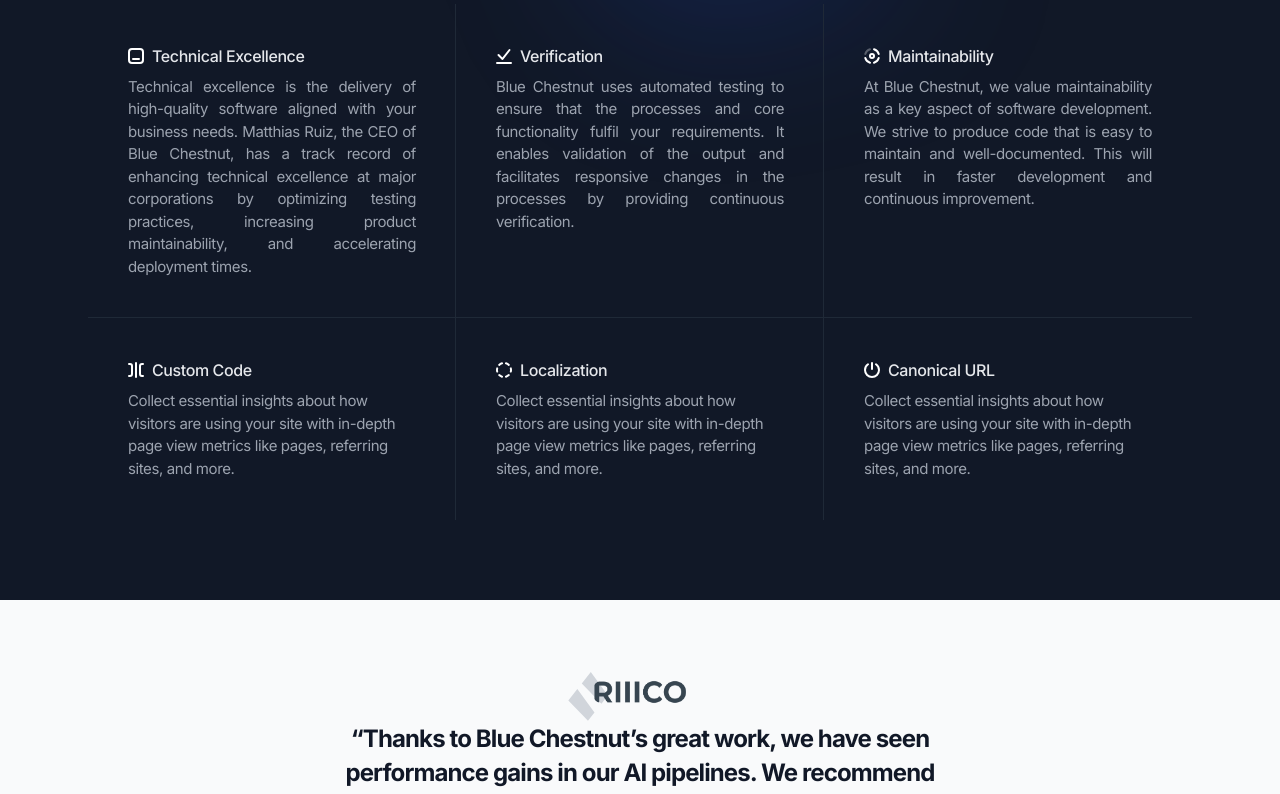
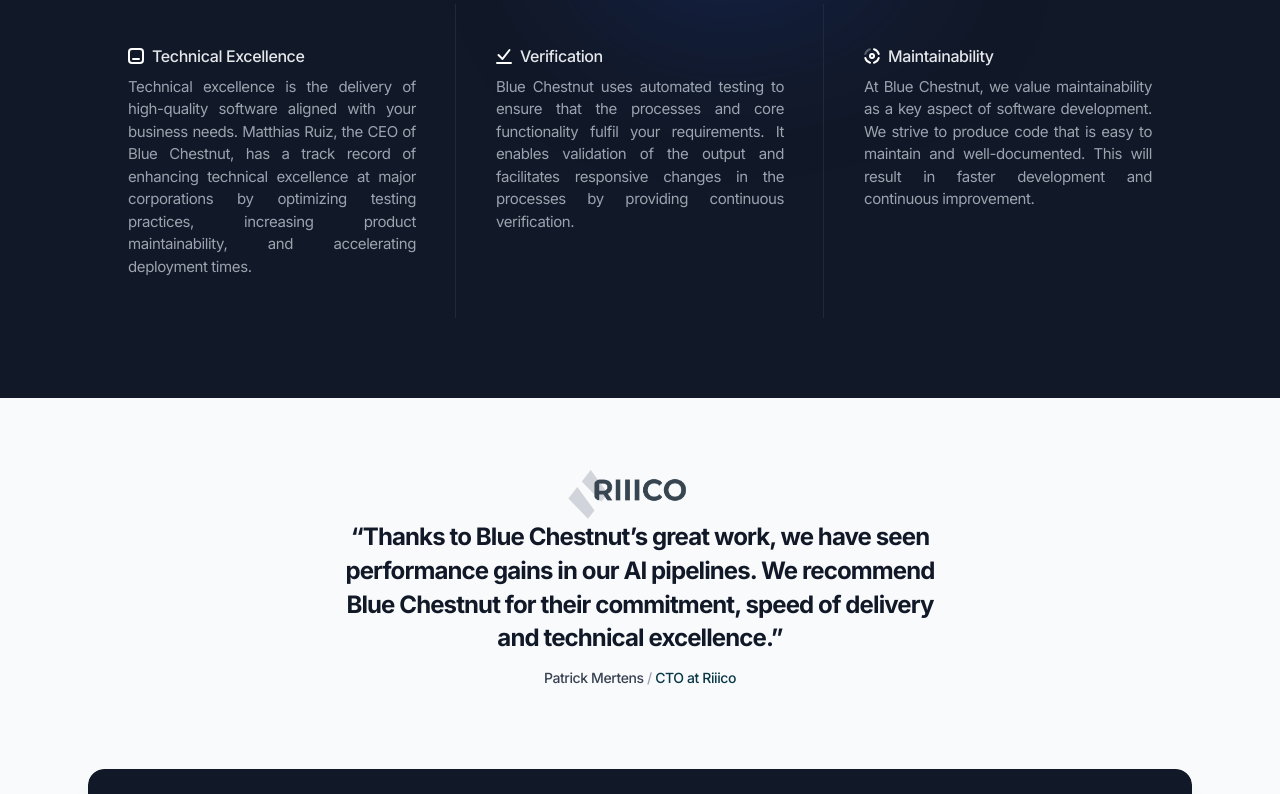
Before and after one commit to Blue-Chestnut/landingpage, a Next.js app: page / in a window 1280 px wide. Shown: the part 1970-2764 px from the top of the page. Built offline with nearby package versions, Linux system fonts and the light colour scheme.

Commit message:
removed unnecessary features

```diff
--- a/components/features-planet.tsx
+++ b/components/features-planet.tsx
@@ -136,7 +136,8 @@
                 development and continuous improvement.
               </p>
             </article>
-            <article>
+            {
+              /* <article>
               <h3 className="mb-2 flex items-center space-x-2 font-medium text-gray-200">
                 <svg
                   className="fill-white"
@@ -189,7 +190,8 @@
                 site with in-depth page view metrics like pages, referring
                 sites, and more.
               </p>
-            </article>
+            </article> */
+            }
           </div>
         </div>
       </div>
```
